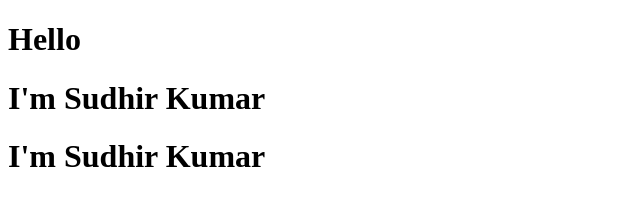
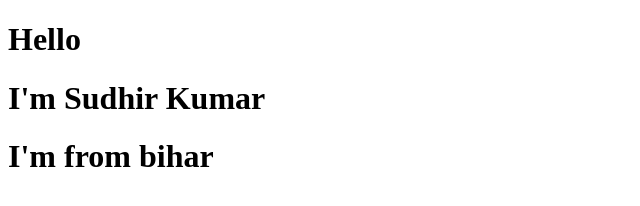
Before and after one commit to sudhir1041/Html_project, a plain HTML site: page index.html in a window 1280 px wide. Shown: the whole page, without its empty margins (0-640 px from the left). Drawn offline with Linux system fonts and the light colour scheme.

Commit message:
Update index.html

```diff
--- a/index.html
+++ b/index.html
@@ -8,6 +8,6 @@
 <body>
     <h1>Hello</h1>
     <h1>I'm Sudhir Kumar</h1>
-    <h1>I'm Sudhir Kumar</h1>
+    <h1>I'm from bihar</h1>
 </body>
 </html>
```
